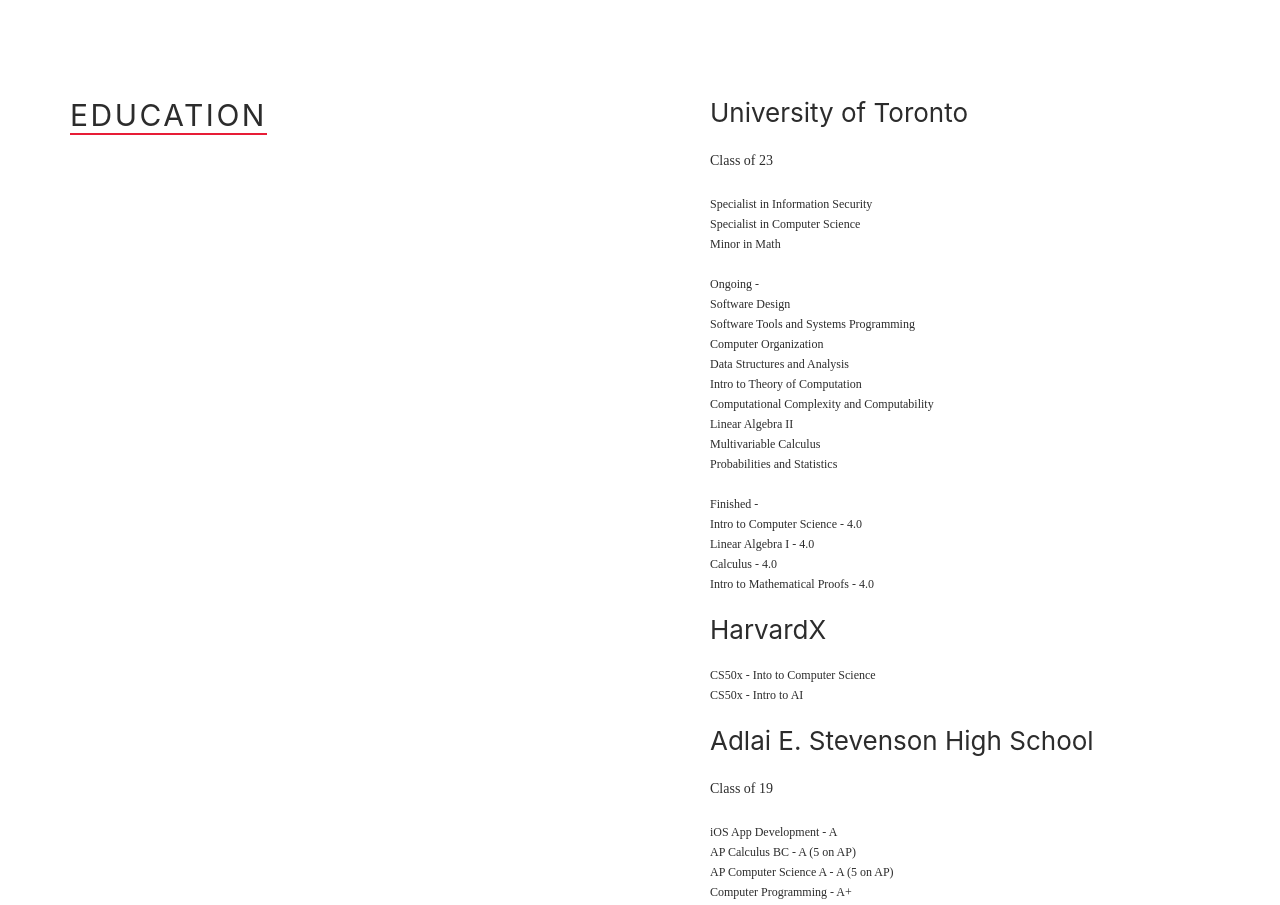
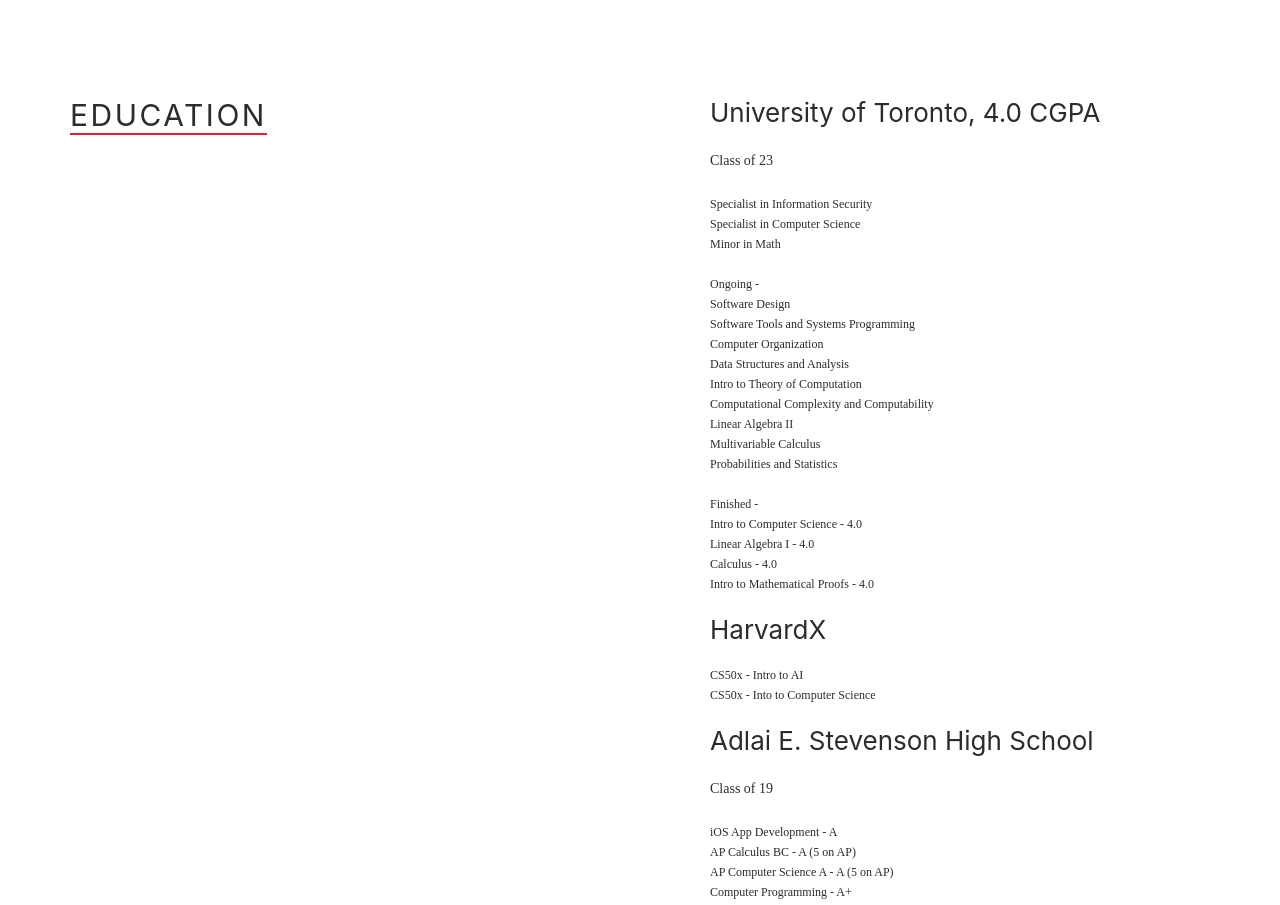
Before and after one commit to udosreis/udosreis.github.io, a plain HTML site: page about.html in a window 1280 px wide. Shown: the part 1269-2174 px from the top of the page. Drawn offline with nearby package versions, Linux system fonts and the light colour scheme.

Commit message:
Updated the data

```diff
--- a/about.html
+++ b/about.html
@@ -109,7 +109,7 @@
                     <p class="dmTitle">EDUCATION</p>
                 </div>
                 <div class="ddetails">
-                    <p class="h1" data-aos="fade-right">University of Toronto</p>
+                    <p class="h1" data-aos="fade-right">University of Toronto, 4.0 CGPA</p>
                     <br>
                     <p class="h2" data-aos="fade-right">Class of 23</p>
                     <br>
@@ -121,7 +121,7 @@
                     <br>
                     <p class="h1" data-aos="fade-right">HarvardX</p>
                     <br>
-                    <p class="h3" data-aos="fade-right">CS50x - Into to Computer Science<br>CS50x - Intro to AI</p>
+                    <p class="h3" data-aos="fade-right">CS50x - Intro to AI<br>CS50x - Into to Computer Science</p>
                     <br>
                     <p class="h1" data-aos="fade-right">Adlai E. Stevenson High School</p>
                     <br>
```
